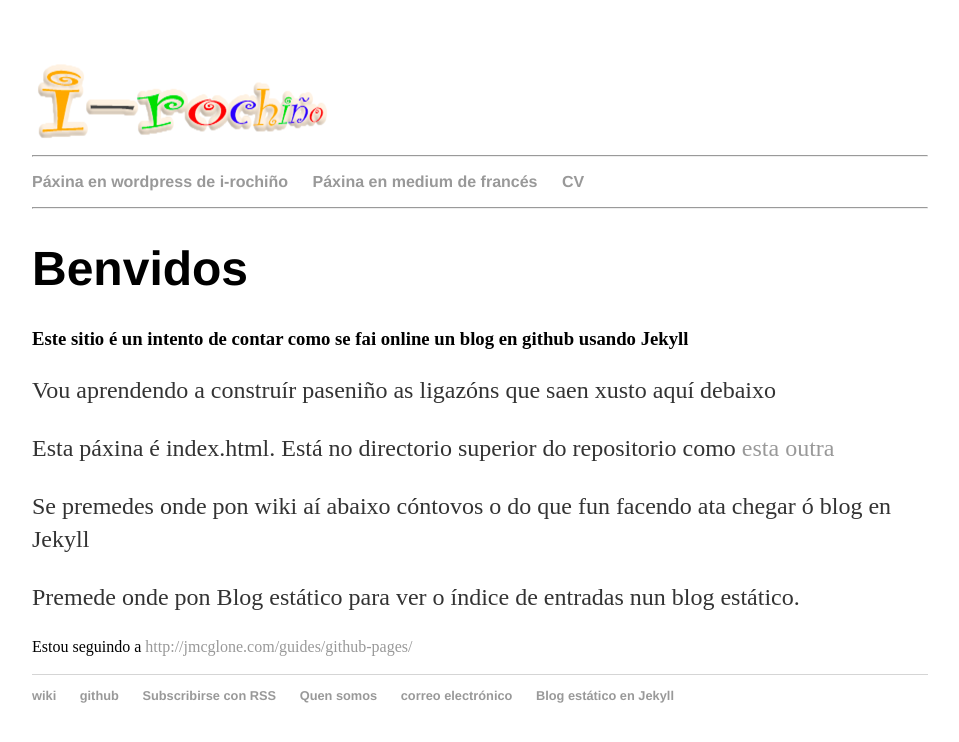
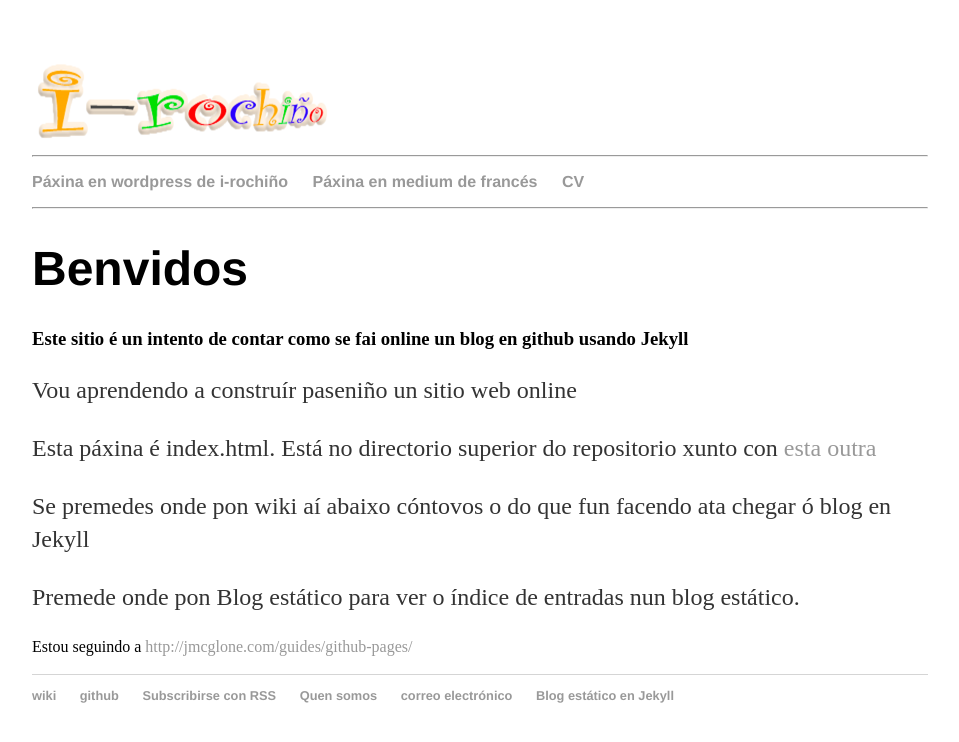
Before and after one commit to irocho/irocho.github.io, a Jekyll site: the page built from index.html, in a window 1280 px wide. Shown: the top 742 px of the page, without its empty margins (160-1119 px from the left). Built offline with Jekyll 4.4.1, drawn with Linux system fonts in a browser that asks for light colours.

Commit message:
Update index.html

```diff
--- a/index.html
+++ b/index.html
@@ -7,8 +7,8 @@ title: i-rochiño
         		<h1>Benvidos </h1>
         		<h3>Este sitio é un intento de contar como se fai online un blog en github usando Jekyll</h3>
 
-				<p> Vou aprendendo a construír paseniño as ligazóns que saen xusto aquí debaixo</p>
-				<p> Esta páxina é index.html. Está no directorio superior do repositorio como
+				<p> Vou aprendendo a construír paseniño un sitio web online</p>
+				<p> Esta páxina é index.html. Está no directorio superior do repositorio xunto con
 				<a href="probaChorra.html">esta outra</a> </p>
 
 				<p> Se premedes onde pon wiki aí abaixo cóntovos o do que fun facendo ata chegar ó blog en Jekyll</p>
```
